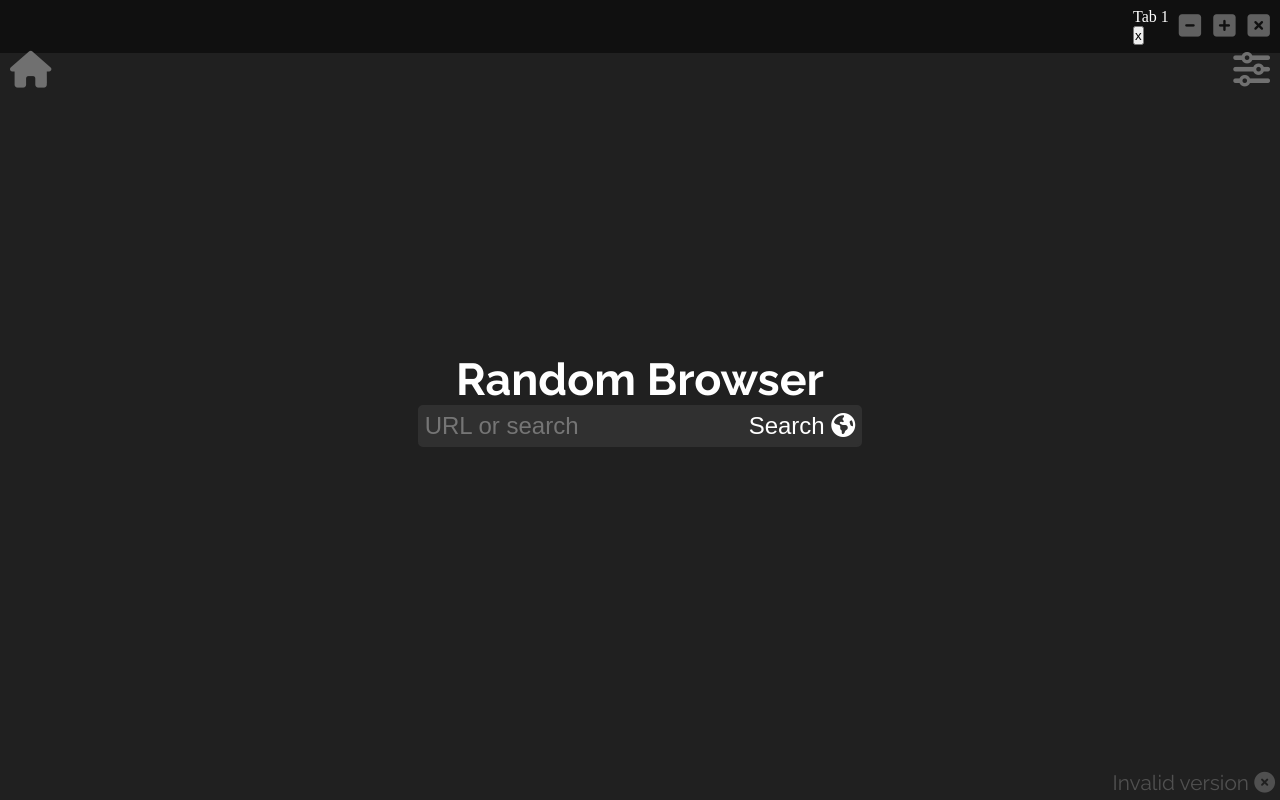
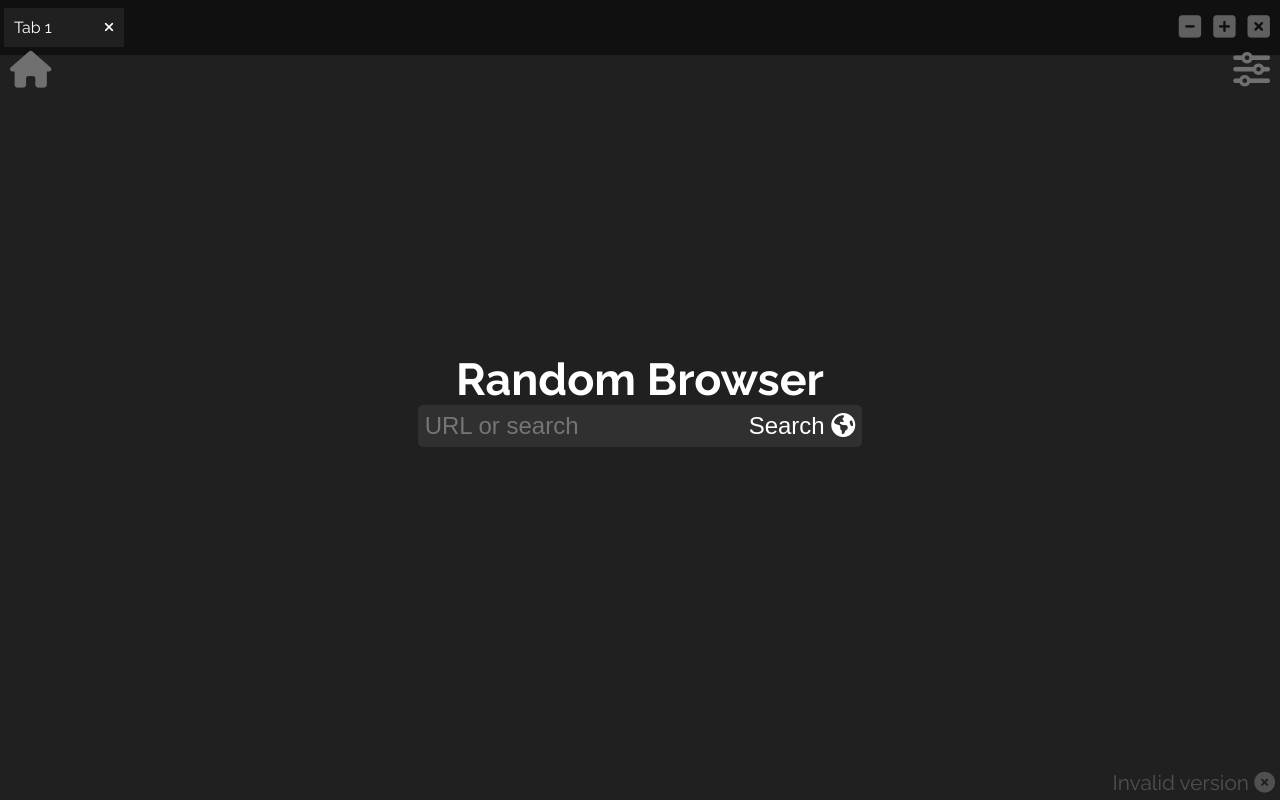
Before and after one commit to YisusGaming/random-browser, an Electron app: page src/public/index.html in a window 1280 px wide. Drawn offline with Linux system fonts and the light colour scheme; no server answers.

Commit message:
done tabs UI

```diff
--- a/src/public/css/index.css
+++ b/src/public/css/index.css
@@ -24,19 +24,69 @@ body:has(:focus) {
     height: 100vh;
 }
 
+#tabs-container {
+    -webkit-app-region: no-drag;
+    display: flex;
+    flex-direction: row;
+    grid-area: tabs;
+    width: 70%;
+    overflow-x: scroll;
+}
+
+#tabs-container::-webkit-scrollbar {
+    height: 4px;
+}
+
+#tabs-container::-webkit-scrollbar-thumb {
+    background: white;
+}
+
+.tab {
+    -webkit-app-region: no-drag;
+    display: flex;
+    justify-content: space-between;
+    width: 100%;
+    padding: 10px;
+    max-width: 100px;
+    margin: 0 4px;
+    background: #202020;
+}
+
+.tab p {
+    font-family: 'Raleway', sans-serif;
+}
+
+.tab button {
+    background: transparent;
+    border: none;
+    color: white;
+    cursor: pointer;
+}
+
+.tab button:hover {
+    color: lightcoral;
+}
+
+.tab button:active {
+    color: red;
+}
+
 .frame {
     position: fixed;
     -webkit-app-region: drag;
-    width: 100%;
-    display: flex;
-    justify-content: right;
-    align-items: center;
+    width: 100vw;
+    display: grid;
+    grid-template-columns: 1fr auto;
+    grid-template-areas:
+        "tabs buttons";
     background: #101010;
     padding: 8px 0;
 }
 
 .frame #buttons {
     padding: 0 6px;
+    margin: auto;
+    grid-area: buttons;
 }
 
 .frame #buttons button {
--- a/src/public/index.html
+++ b/src/public/index.html
@@ -14,7 +14,9 @@
         <div id="tabs-container">
             <div class="tab">
                 <p>Tab 1</p>
-                <button title="Delete Tab">x</button>
+                <button title="Delete Tab">
+                    <i class="fa-solid fa-xmark"></i>
+                </button>
             </div>
         </div>
         <div id="buttons">
```
